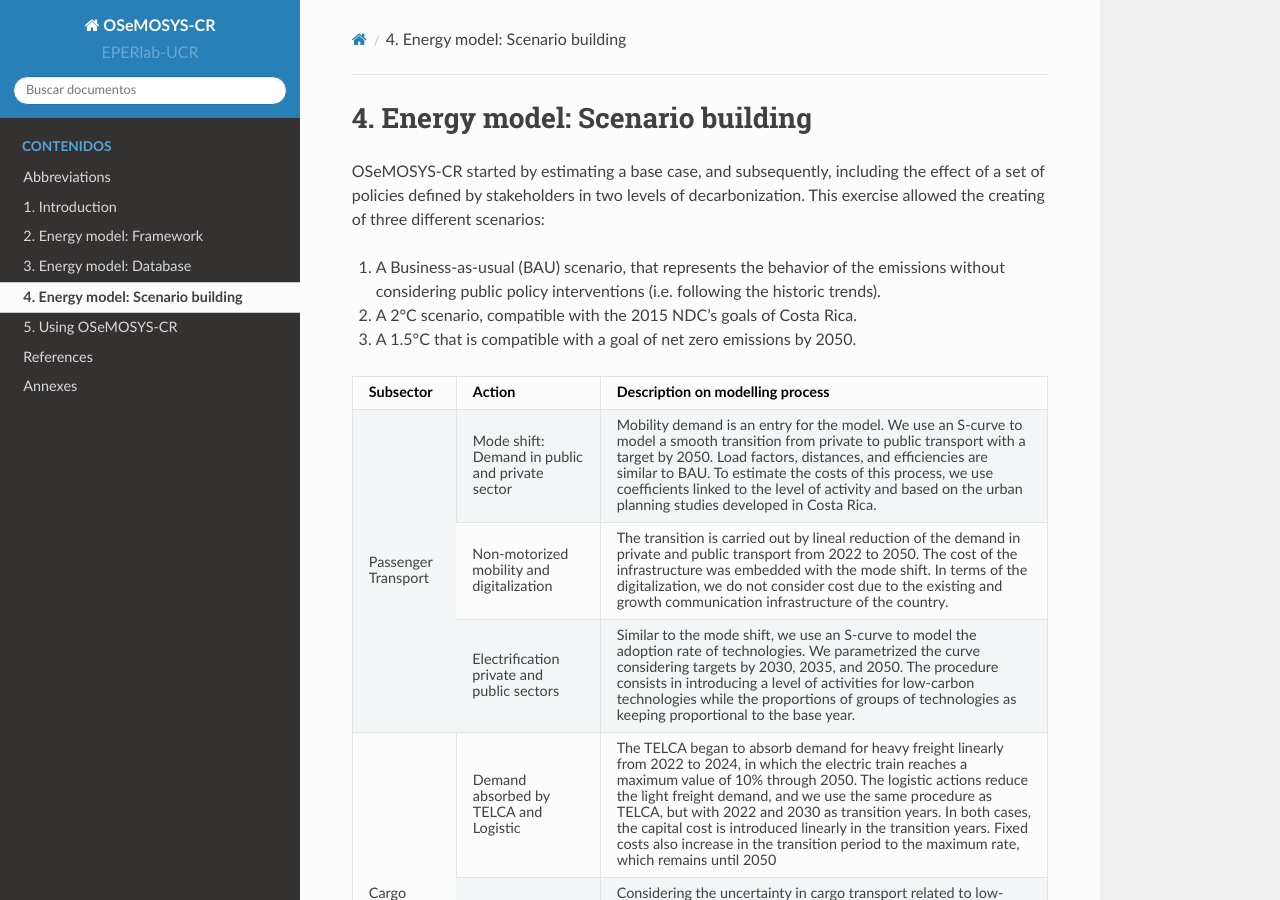
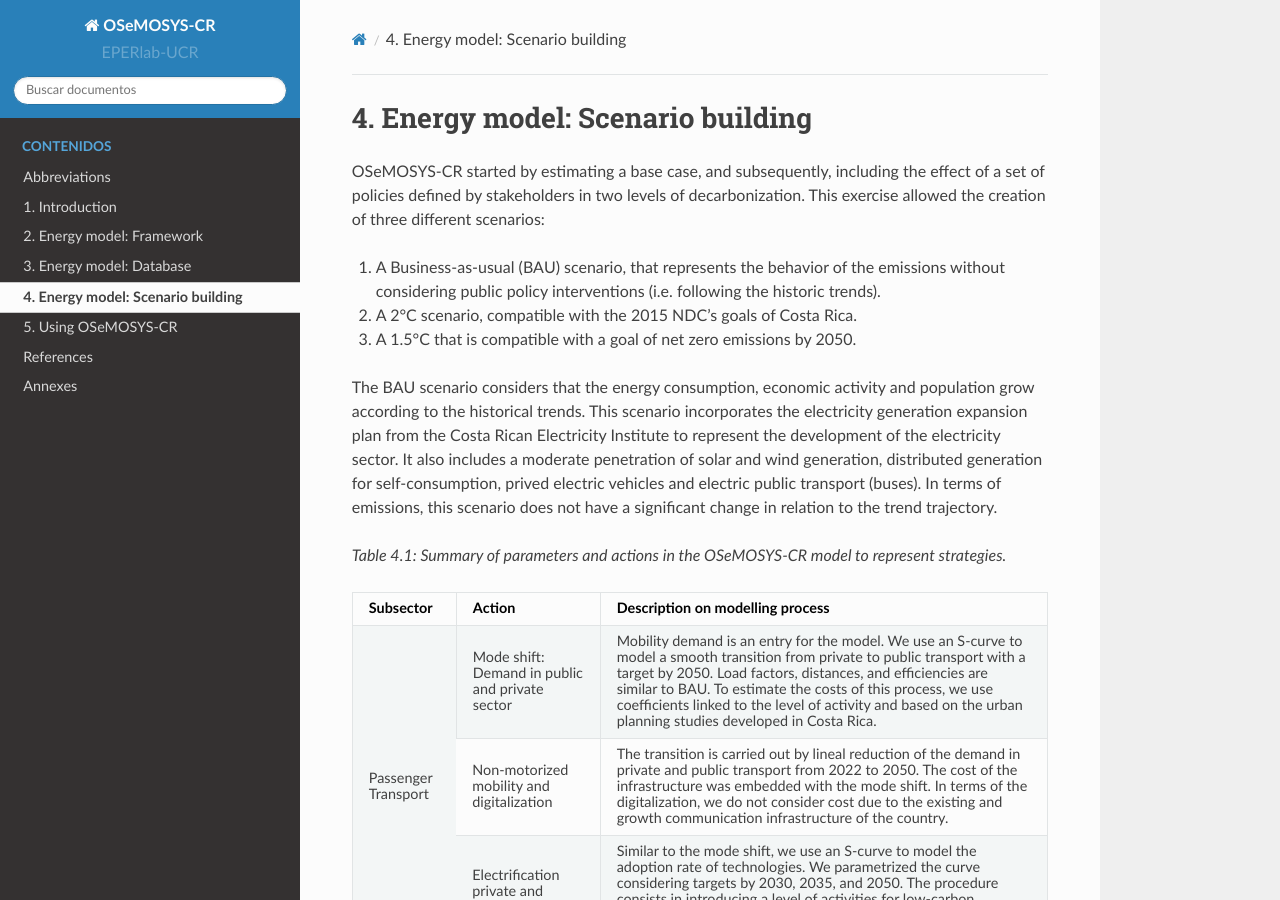
Before and after one commit to EPERLab/OSeMOSYS-CR, a Sphinx documentation site: the page built from docs/04Scenarios.rst, in a window 1280 px wide and 900 px high. Built offline with Sphinx 7.4.7 and the Read the Docs theme 2.0.0, drawn with Linux system fonts in a browser that asks for light colours; formulas are drawn with MathJax 3.

Commit message:
Update 04Scenarios.rst

```diff
--- a/docs/04Scenarios.rst
+++ b/docs/04Scenarios.rst
@@ -1,11 +1,15 @@
 4. Energy model: Scenario building
 =====================
 
-OSeMOSYS-CR started by estimating a base case, and subsequently, including the effect of a set of policies defined by stakeholders in two levels of decarbonization. This exercise allowed the creating of three different scenarios:
+OSeMOSYS-CR started by estimating a base case, and subsequently, including the effect of a set of policies defined by stakeholders in two levels of decarbonization. This exercise allowed the creation of three different scenarios:
 
 (i) A Business-as-usual (BAU) scenario, that represents the behavior of the emissions without considering public policy interventions (i.e. following the historic trends).
 (ii) A 2°C scenario, compatible with the 2015 NDC's goals of Costa Rica.
 (iii) A 1.5°C that is compatible with a goal of net zero emissions by 2050.
+
+The BAU scenario considers that the energy consumption, economic activity and population grow according to the historical trends. This scenario incorporates the electricity generation expansion plan from the Costa Rican Electricity Institute to represent the development of the electricity sector. It also includes a moderate penetration of solar and wind generation, distributed generation for self-consumption, prived electric vehicles and electric public transport (buses). In terms of emissions, this scenario does not have a significant change in relation to the trend trajectory.
+
+*Table 4.1: Summary of parameters and actions in the OSeMOSYS-CR model to represent strategies.*
 
 +-----------+--------------------------+------------------------------------------------------------------------------------------+
 |Subsector  | Action                   | Description on modelling process                                                         |
```
